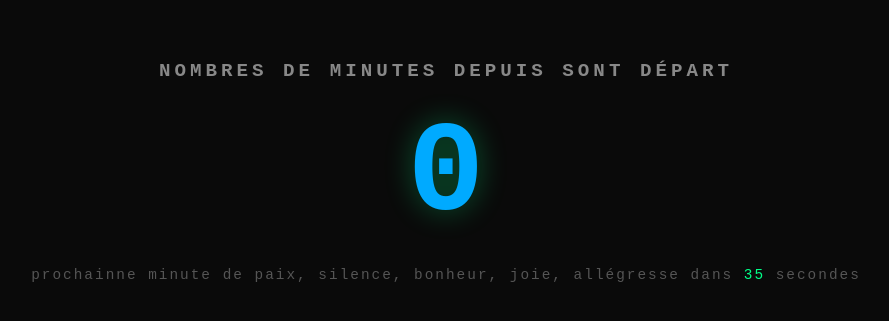
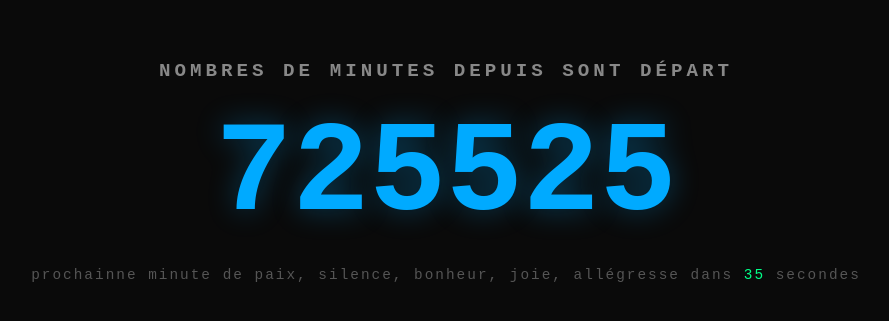
Before and after one commit to Elarass/harrat, a website: page index.html in a window 1280 px wide. Shown: the part 229-550 px from the top of the page, without its empty margins (194-1083 px from the left). Drawn offline with Linux system fonts and the light colour scheme; no server answers.

Commit message:
Add files via upload

```diff
--- a/index.html
+++ b/index.html
@@ -32,7 +32,7 @@
             font-size: 8rem;
             font-weight: bold;
             color: #00aaff;
-            text-shadow: 0 0 30px #00ff8855;
+            text-shadow: 0 0 30px #00aaff55;
         }
         p {
             margin-top: 20px;
@@ -44,19 +44,10 @@
             color: #00ff88;
         }
 
-        /* RESPONSIVE MOBILE */
         @media (max-width: 768px) {
-            h1 {
-                font-size: 0.75rem;
-                letter-spacing: 2px;
-            }
-            #count {
-                font-size: 20vw;
-            }
-            p {
-                font-size: 0.75rem;
-                letter-spacing: 1px;
-            }
+            h1 { font-size: 0.75rem; letter-spacing: 2px; }
+            #count { font-size: 20vw; }
+            p { font-size: 0.75rem; letter-spacing: 1px; }
         }
     </style>
 </head>
@@ -68,23 +59,28 @@
     </div>
 
     <script>
-        async function loadCount() {
-            const res = await fetch('/count');
-            const data = await res.json();
-            document.getElementById('count').textContent = data.count;
-        }
+        // ✏️ CHANGER LA DATE ICI quand vous êtes prêt
+        const START_DATE = new Date("2025-01-01T00:00:00");
 
-        function updateCountdown() {
+        function updateCounter() {
             const now = new Date();
+
+            if (now < START_DATE) {
+                document.getElementById('count').textContent = "0";
+                document.getElementById('next').textContent = "--";
+                return;
+            }
+
+            const diffMs = now - START_DATE;
+            const diffMinutes = Math.floor(diffMs / 60000);
+            document.getElementById('count').textContent = diffMinutes;
+
             const seconds = 59 - now.getSeconds();
             document.getElementById('next').textContent = seconds;
         }
 
-        loadCount();
-        updateCountdown();
-
-        setInterval(loadCount, 1000);
-        setInterval(updateCountdown, 1000);
+        updateCounter();
+        setInterval(updateCounter, 1000);
     </script>
 </body>
 </html>
```
